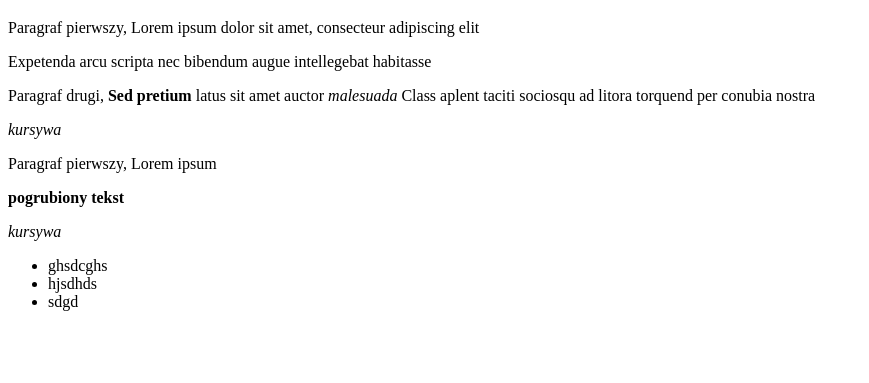
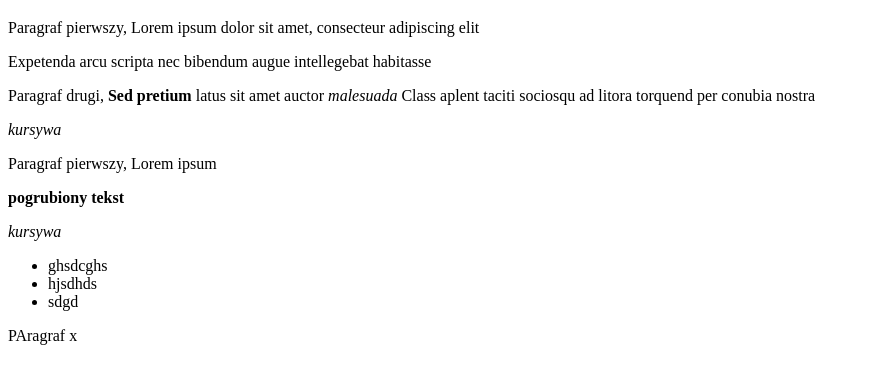
Before and after one commit to lucynaeffenberg/cwiczenia, a plain HTML site: page index-2.html in a window 1280 px wide. Shown: the part 61-444 px from the top of the page, without its empty margins (0-869 px from the left). Drawn offline with Linux system fonts and the light colour scheme.

Commit message:
Update index-2.html

```diff
--- a/index-2.html
+++ b/index-2.html
@@ -18,5 +18,6 @@
 			<li>hjsdhds</li>
 			<li>sdgd</li>
 		</ul>
+		<p>PAragraf x</p>
 	</body>
 </html>
```
